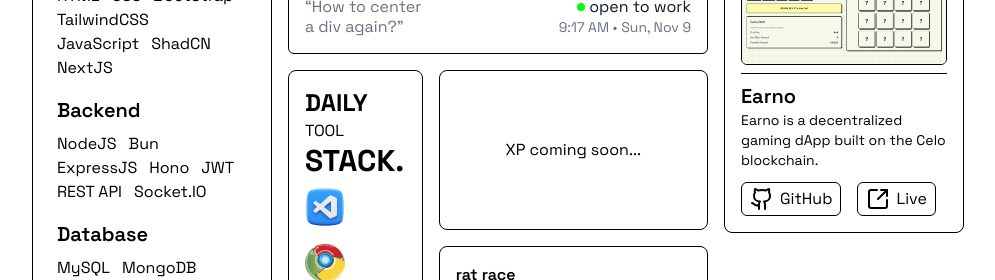
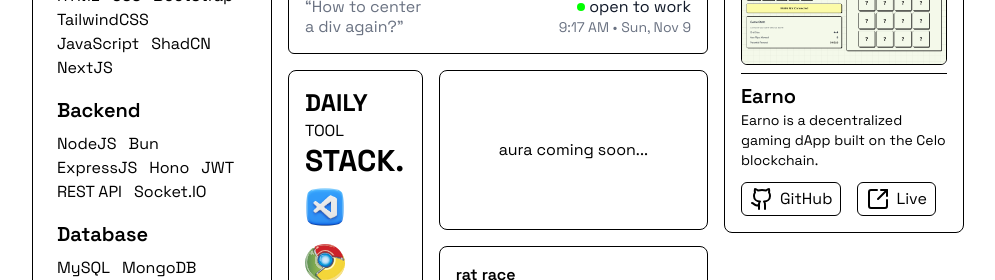
Before and after one commit to rcd-env/MyFolio, a React (Vite) app: page / in a window 1280 px wide. Shown: the part 204-484 px from the top of the page, without its empty margins (142-1137 px from the left). Built offline with nearby package versions, Linux system fonts and the light colour scheme.

Commit message:
refactor: comment out unused experiences data in XP component

```diff
--- a/src/components/XP.jsx
+++ b/src/components/XP.jsx
@@ -1,9 +1,54 @@
 import React from "react";
 
 function XP() {
+  // const experiences = [
+  //   {
+  //     place: "SKEPSIS",
+  //     role: "Web Dev Team Member (Core)",
+  //     duration: "Oct 2025 - Present",
+  //     logo: "/images/skepsis.jpeg",
+  //   },
+  //   {
+  //     place: "GeekForGeeks Sister Nivedita University Chapter",
+  //     role: "Web Dev Team Member",
+  //     duration: "Mar 2025 - Present",
+  //     logo: "/images/gfg.jpeg",
+  //   },
+  //   {
+  //     place: "Sister Nivedita University",
+  //     role: "B.Tech CSE (AI & ML)",
+  //     duration: "Jul 2024 - Present",
+  //     logo: "/images/snu.jpg",
+  //   },
+  //   {
+  //     place: "Birati High School (H.S.)",
+  //     role: "Higher Secondary Education, WBCHSE",
+  //     duration: "Apr 2022 - Feb 2024",
+  //     logo: "/images/birati.jpeg",
+  //   },
+  // ];
+
   return (
-    <div className="h-40 w-full flex items-center justify-center border rounded-lg">
-      XP coming soon...
+    // <div className=" w-full border rounded-lg">
+    //   {experiences.map((exp, index) => (
+    //     <div key={index} className="p-4 border-b last:border-b-0">
+    //       <div className="flex items-center">
+    //         <img
+    //           src={exp.logo}
+    //           alt={exp.place}
+    //           className="h-8 w-8 mr-2 object-contain"
+    //         />
+    //         <div>
+    //           <h3 className="font-bold">{exp.place}</h3>
+    //           <p className="text-sm">{exp.role}</p>
+    //           <p className="text-xs text-gray-500">{exp.duration}</p>
+    //         </div>
+    //       </div>
+    //     </div>
+    //   ))}
+    // </div>
+    <div className="h-40 border rounded-lg flex items-center justify-center cursor-grab">
+      aura coming soon...
     </div>
   );
 }
```
